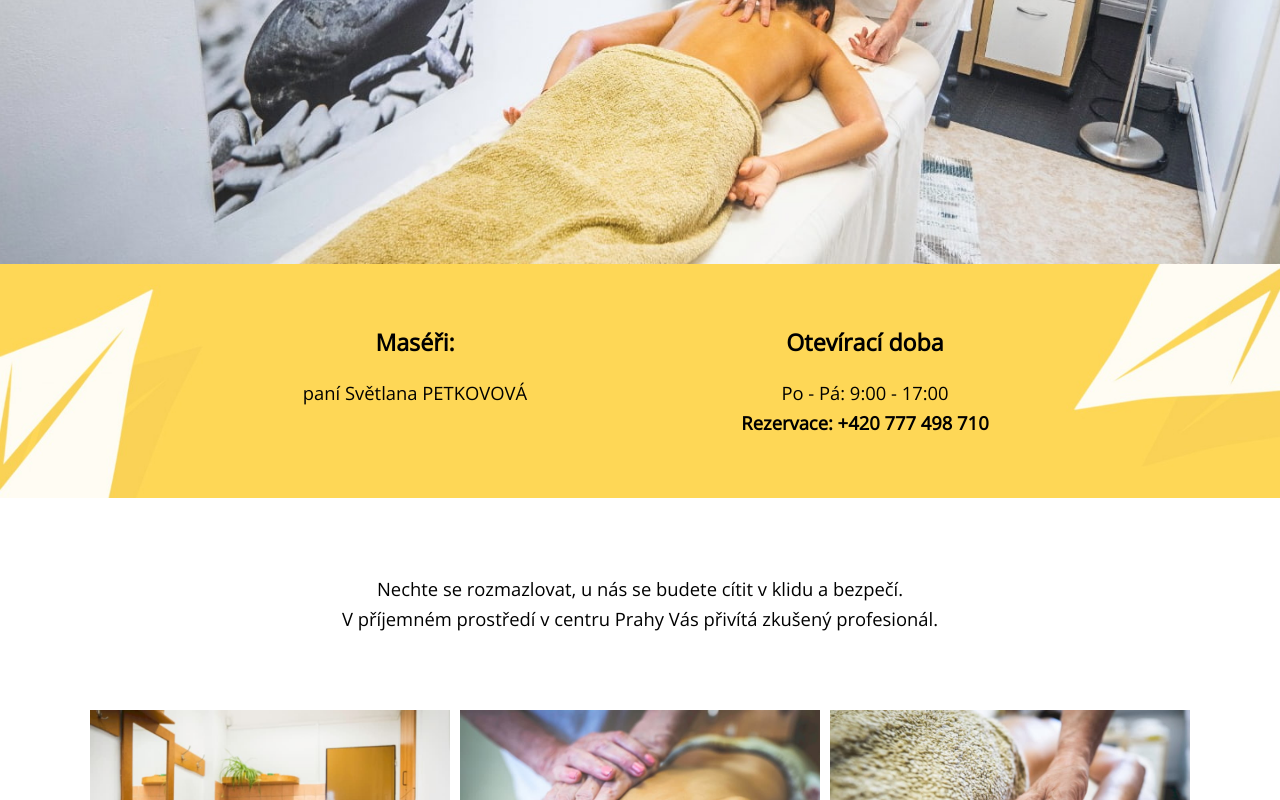
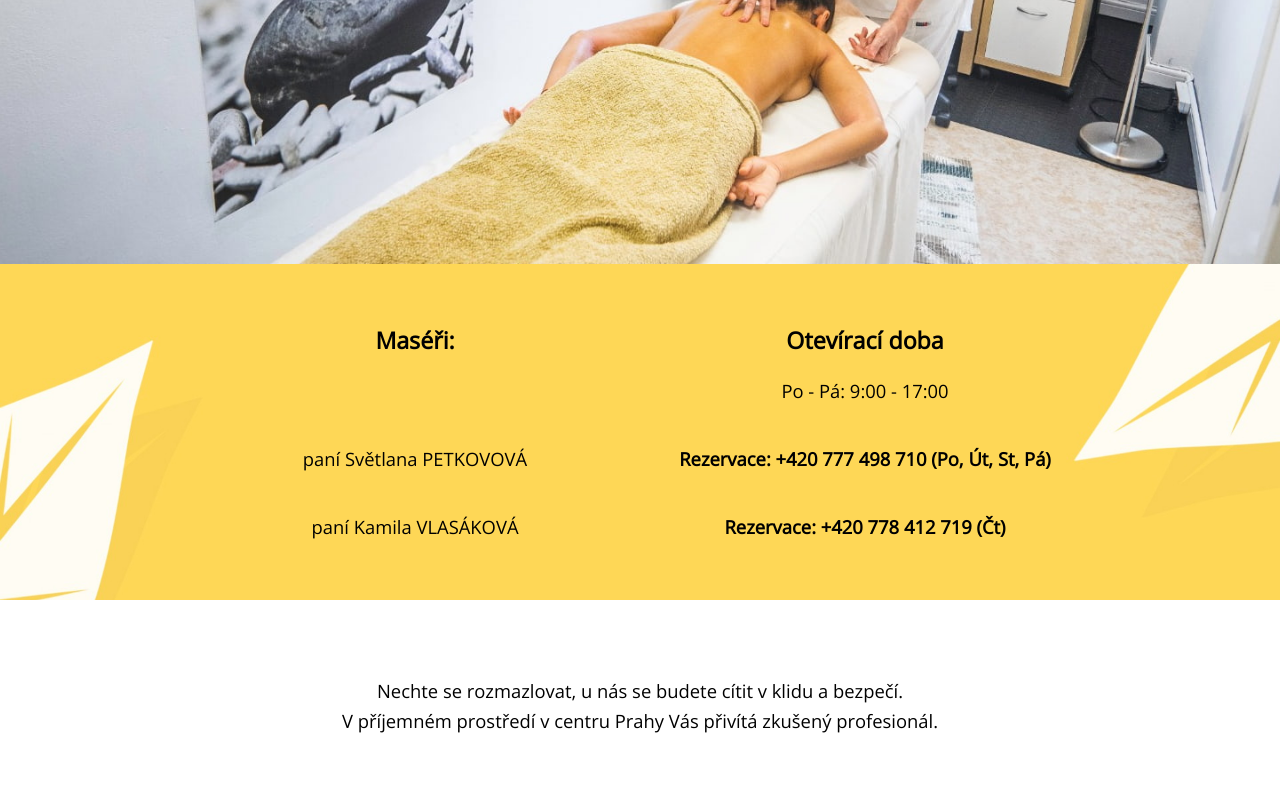
Before and after one commit to nasajana/masazekrakovska, an Eleventy site: page index.html in a window 1280 px wide. Shown: the part 517-1317 px from the top of the page. Built offline with nearby package versions, Linux system fonts and the light colour scheme; Eleventy itself is replaced by a stand-in of ours; files that its build step writes are made by us from their sources.

Commit message:
úprava-úvod

```diff
--- a/index.html
+++ b/index.html
@@ -53,24 +53,39 @@
         </header>
         <main>
             <section class="section section-bg-2 intro-text">
-                <div class="article mskgrid mskgrid__sl2">
-                    <div class="container center">
+                <div class="article mskgrid py-2 mskgrid__sl2">
+                    <div class="py-1 center">
                         <h2>
                             Maséři:
                         </h2>
-                        <p>
-                            paní Světlana PETKOVOVÁ
-                        </p>
                     </div>
-                    <div class="container center">
+                    <div class="py-1 center">
                         <h2>
                             Otevírací doba
                         </h2>
                         <p>
                             Po - Pá: 9:00 - 17:00
                         </p>
+
+                    </div>
+                    <div class="py-1 center">
+                        <p>
+                            paní Světlana PETKOVOVÁ
+                        </p>
+                    </div>
+                    <div class="py-1 center">
                         <p> <strong>
-                                Rezervace: +420 777 498 710
+                                Rezervace: +420 777 498 710 (Po, Út, St, Pá)
+                            </strong></p>
+                    </div>
+                    <div class="py-1 center">
+                        <p>
+                            paní Kamila VLASÁKOVÁ
+                        </p>
+                    </div>
+                    <div class="py-1 center">
+                                                <p> <strong>
+                                Rezervace: +420 778 412 719 (Čt)
                             </strong></p>
                     </div>
                 </div>
--- a/scss/_layout.scss
+++ b/scss/_layout.scss
@@ -107,3 +107,12 @@ img {
   border-bottom: 1px solid;
   border-color: var(--ms-dark);
 }
+
+.py-1{
+  padding-top: 1em;
+  padding-bottom: 1em;
+}
+.py-2{
+  padding-top: 2em;
+  padding-bottom: 2em;
+}
```
Also changed, not shown: css/style.css, 1 other file.
